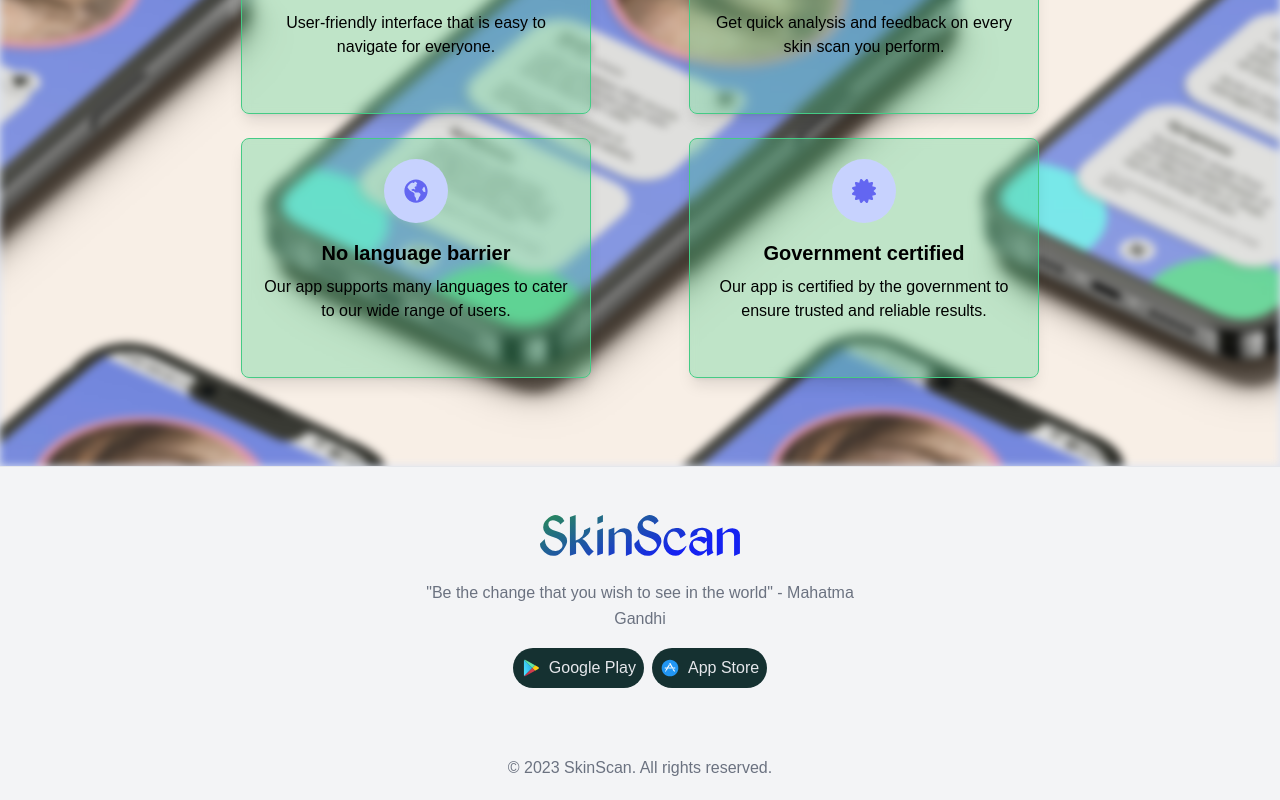
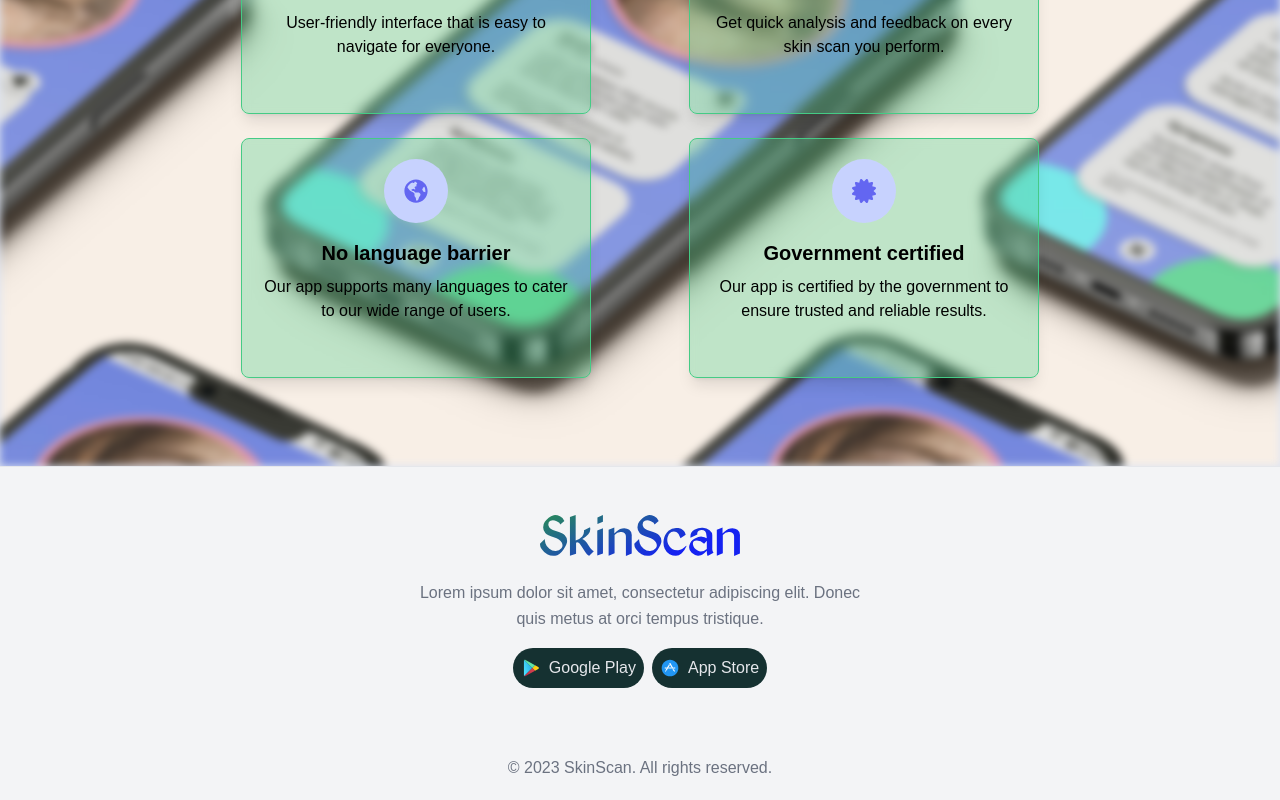
Before and after one commit to Grenish/SkinScan, a React (Vite) app: page / in a window 1280 px wide. Shown: the part 2414-3214 px from the top of the page. Built offline with nearby package versions, Linux system fonts and the light colour scheme; a web font is replaced by a local one.

Commit message:
Update Footer.jsx

```diff
--- a/src/components/Footer.jsx
+++ b/src/components/Footer.jsx
@@ -11,7 +11,7 @@
           </div>
 
           <p className="mx-auto mt-6 max-w-md text-center leading-relaxed text-gray-500">
-            "Be the change that you wish to see in the world" - Mahatma Gandhi
+            Lorem ipsum dolor sit amet, consectetur adipiscing elit. Donec quis metus at orci tempus tristique.
           </p>
 
           <div className="flex justify-center space-x-2 flex-wrap">
```
